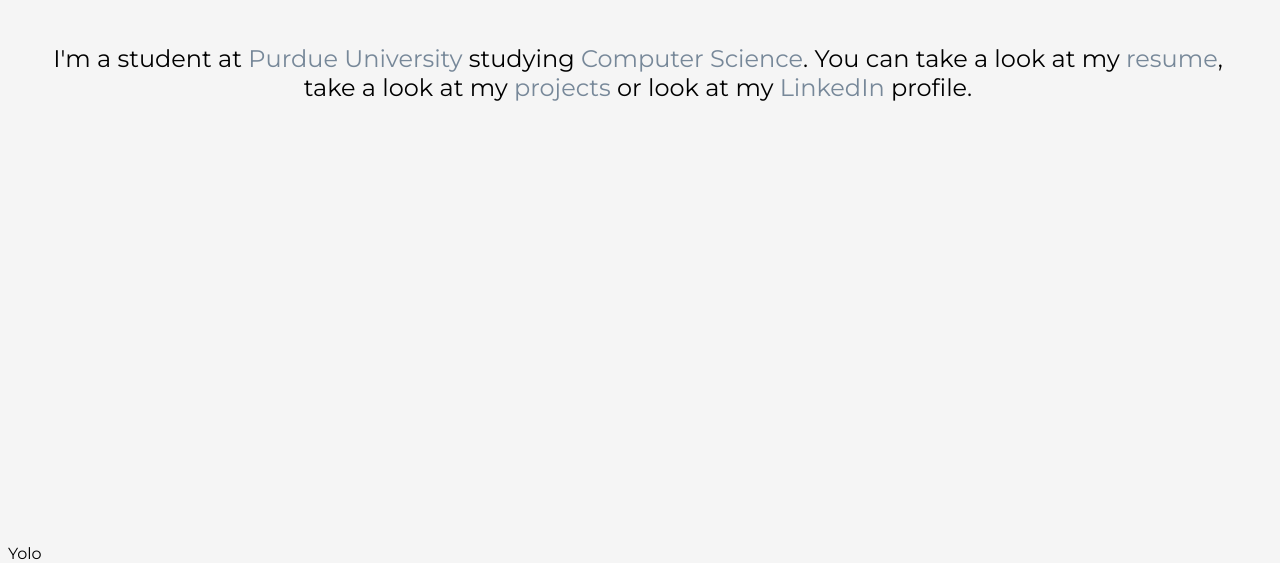
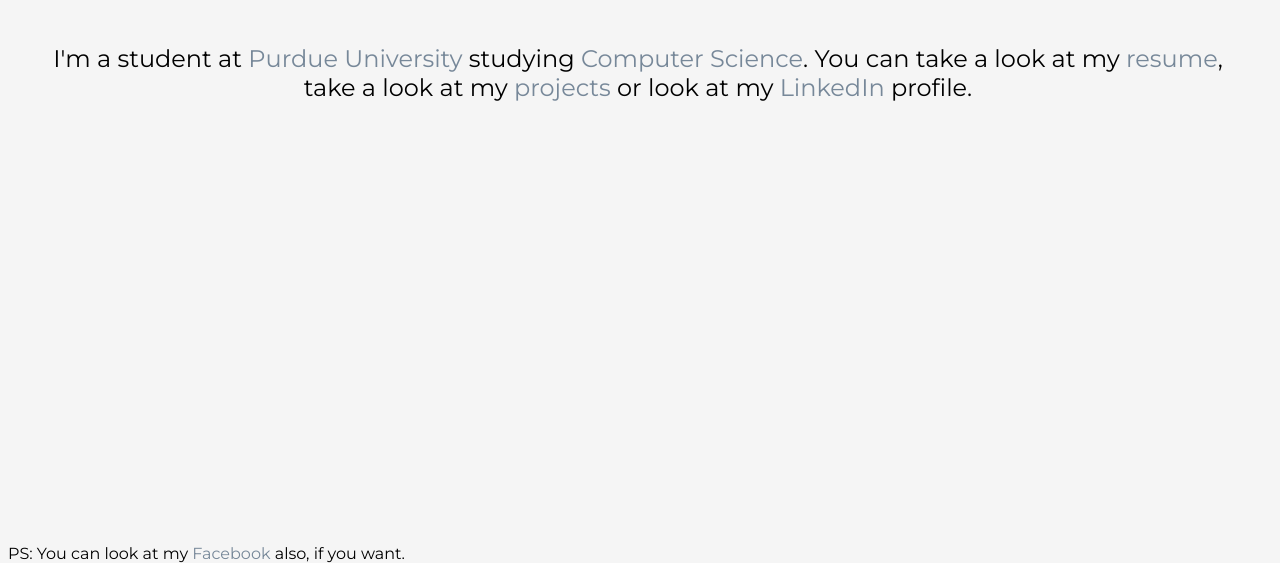
Before and after one commit to shreyaansh/shreyaansh.github.io, a plain HTML site: page index.html in a window 1280 px wide. Shown: the part 237-800 px from the top of the page. Drawn offline with Linux system fonts and the light colour scheme.

Commit message:
Adding Facebook information

```diff
--- a/index.html
+++ b/index.html
@@ -31,7 +31,7 @@
                     </font></center>
                 </div>
             </div>
-            <div id="footer">Yolo</div>
+            <div id="footer">PS: You can look at my <a href="https://www.facebook.com/shreyaansh.bassi" target="_blank">Facebook</a> also, if you want.</div>
         </div>
     </body>
 </html>
```
